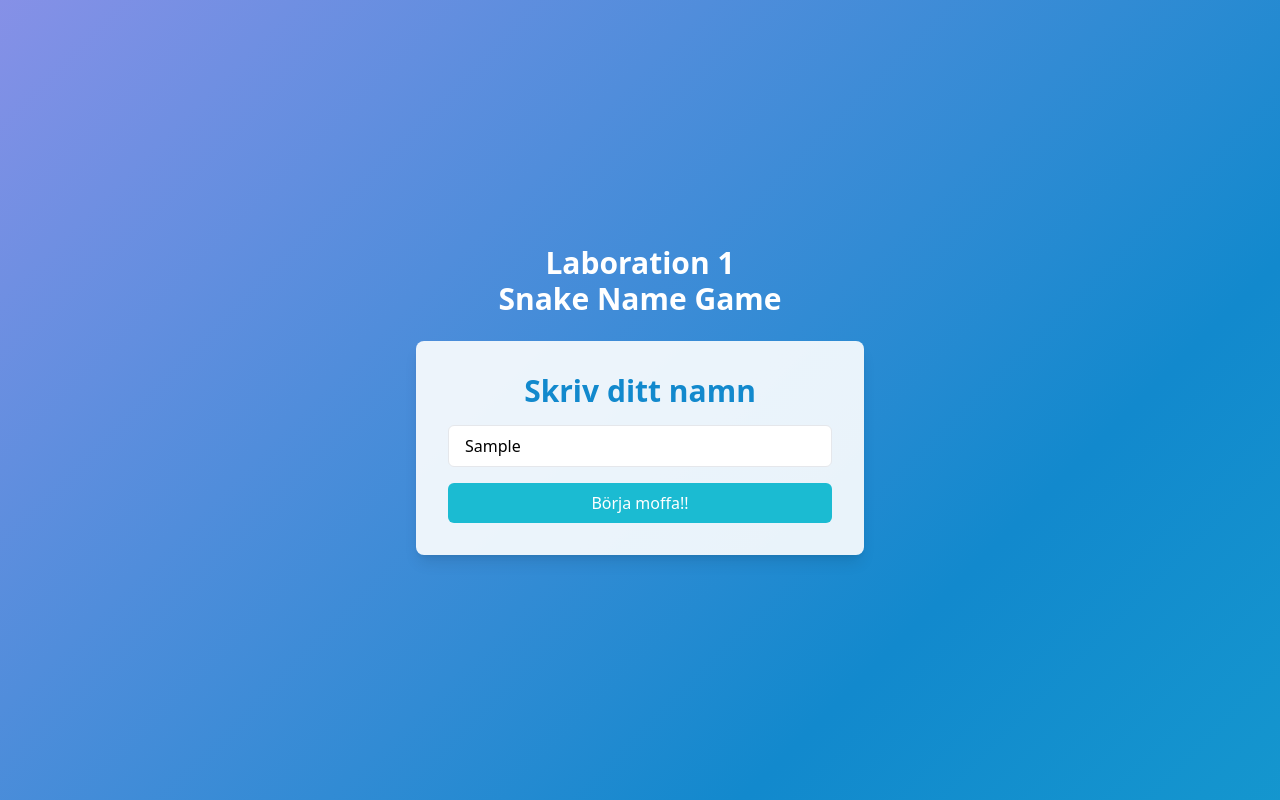
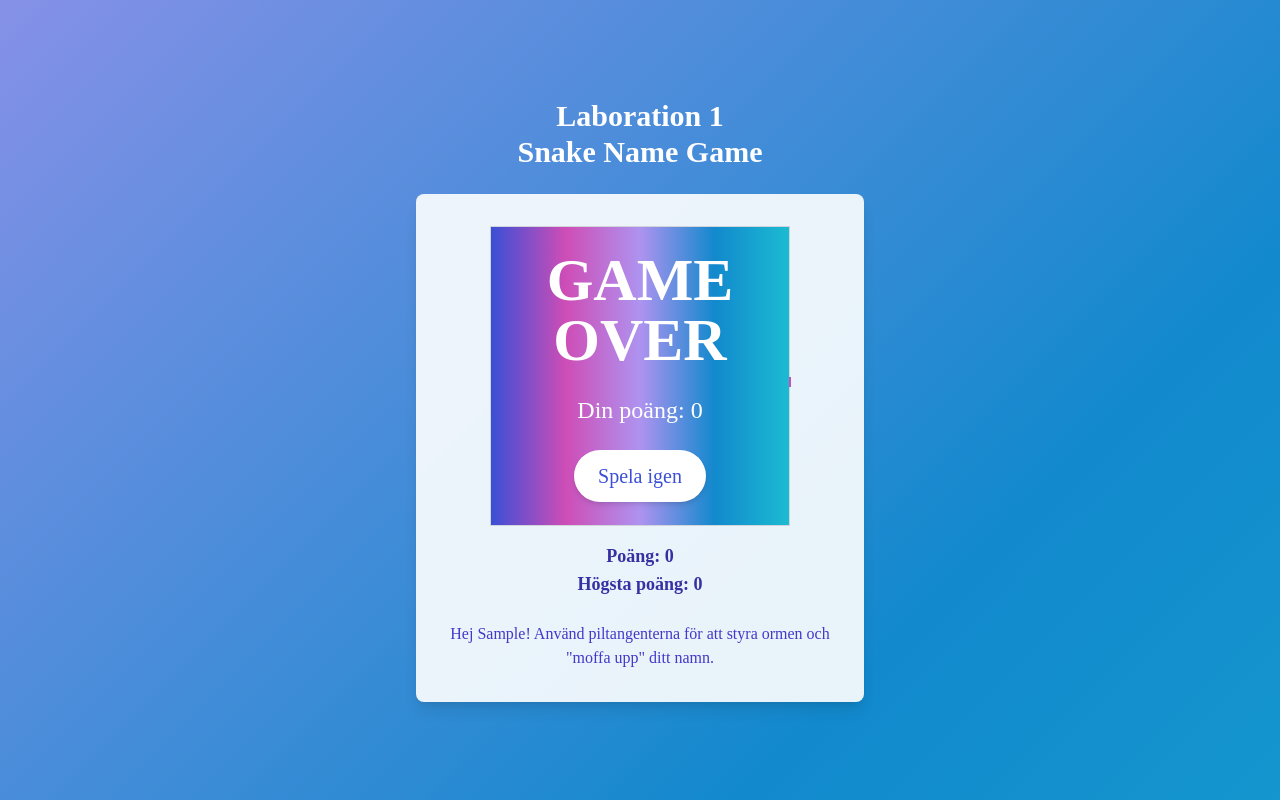
Before and after one commit to MarkerAnn/Laboration1-1dv610-JS, a website built with Vite: page index.html in a window 1280 px wide. Both pictures are taken after typing "Sample" into the empty fields and a click on the button "Börja moffa!!". Built offline with nearby package versions, Linux system fonts and the light colour scheme; a web font is replaced by a local one.

Commit message:
Add Game Over message insted of alert

```diff
--- a/index.html
+++ b/index.html
@@ -4,10 +4,16 @@
     <meta charset="UTF-8" />
     <meta name="viewport" content="width=device-width, initial-scale=1.0" />
     <title>Snake Name Game</title>
+    <link rel="preconnect" href="https://fonts.googleapis.com" />
+    <link rel="preconnect" href="https://fonts.gstatic.com" crossorigin />
+    <link
+      href="https://fonts.googleapis.com/css2?family=Viaoda+Libre&display=swap"
+      rel="stylesheet"
+    />
     <link rel="stylesheet" href="/src/style.css" />
   </head>
   <body
-    class="bg-gradient-animation animate-gradient-bg flex min-h-screen flex-col items-center justify-center bg-[length:400%_400%] p-4"
+    class="bg-gradient-animation animate-gradient-bg font-viaoda flex min-h-screen flex-col items-center justify-center bg-[length:400%_400%] p-4"
   >
     <div id="header" class="mb-6 text-center text-3xl font-bold text-white">
       <h2>Laboration 1</h2>
--- a/src/main.js
+++ b/src/main.js
@@ -6,7 +6,6 @@ import './style.css'
 // CDN safety for input
 // Add a loader
 // Add a reset button
-// Handle the last letter
 // Decrease speed?
 // Center GameBoard
 // Change 300 to variable for the game board size -> easier to change
@@ -35,6 +34,7 @@ gameBoard = document.querySelector('#gameBoard')
 const scoreBoard = document.querySelector('#scoreBoard')
 const currentScoreElement = document.querySelector('#currentScore')
 const highScoreElement = document.querySelector('#highScore')
+const appDiv = document.querySelector('#app')
 
 // Add event listener to the form
 nameForm.addEventListener('submit', (e) => {
@@ -152,7 +152,7 @@ function updateGameBoard() {
   // Draw the snake
   snake.forEach((segment) => {
     const snakeElement = document.createElement('div')
-    snakeElement.className = 'absolute w-2.5 h-2.5 bg-green-500'
+    snakeElement.className = 'absolute w-2.5 h-2.5 bg-gradient-2'
     snakeElement.style.left = `${segment.x}px`
     snakeElement.style.top = `${segment.y}px`
     gameBoard.appendChild(snakeElement)
@@ -224,7 +224,52 @@ function checkCollision(head) {
 function endGame() {
   clearInterval(gameLoop)
   document.removeEventListener('keydown', changeDirection)
-  alert('Game over')
+
+  showGameOverMessage()
+
+  // Show name input form again
+  // nameForm.classList.remove('hidden')
+  // gameBoard.classList.add('hidden')
+  // scoreBoard.classList.add('hidden')
+  // resultDiv.style.display = 'none'
+  // enterName.classList.remove('hidden')
+}
+
+// ************************* Show Game Over Message *************************
+function showGameOverMessage() {
+  const gameOverDiv = document.createElement('div')
+  gameOverDiv.className = 'absolute inset-0 flex items-center justify-center'
+
+  const messageContainer = document.createElement('div')
+  messageContainer.className =
+    'w-full h-full bg-custom-gradient flex flex-col items-center justify-center text-center'
+
+  const gameOverTitle = document.createElement('h2')
+  gameOverTitle.className = 'text-6xl font-bold text-white mb-6 font-viaoda'
+  gameOverTitle.textContent = 'GAME OVER'
+
+  const scoreMessage = document.createElement('p')
+  scoreMessage.className = 'text-2xl text-white mb-6 font-viaoda'
+  scoreMessage.textContent = `Din poäng: ${score}`
+
+  const playAgainBtn = document.createElement('button')
+  playAgainBtn.className =
+    'px-6 py-3 bg-white text-gradient-1 rounded-full hover:bg-gradient-5 hover:text-white transition-colors duration-300 text-xl font-viaoda shadow-md hover:shadow-lg transform hover:scale-105 transition-transform'
+  playAgainBtn.textContent = 'Spela igen'
+  playAgainBtn.addEventListener('click', restartGame)
+
+  messageContainer.appendChild(gameOverTitle)
+  messageContainer.appendChild(scoreMessage)
+  messageContainer.appendChild(playAgainBtn)
+  gameOverDiv.appendChild(messageContainer)
+
+  gameBoard.appendChild(gameOverDiv)
+}
+
+// ************************* Restart the game *************************
+function restartGame() {
+  // Clear the game board
+  gameBoard.innerHTML = ''
 
   // Reset game state
   snake = [{ x: 150, y: 150 }]
@@ -233,10 +278,6 @@ function endGame() {
   score = 0
   currentLetterIndex = 0
 
-  // Show name input form again
-  nameForm.classList.remove('hidden')
-  gameBoard.classList.add('hidden')
-  scoreBoard.classList.add('hidden')
-  resultDiv.style.display = 'none'
-  enterName.classList.remove('hidden')
+  // Start the game again
+  startGame()
 }
--- a/tailwind.config.js
+++ b/tailwind.config.js
@@ -22,6 +22,11 @@ export default {
       backgroundImage: {
         'gradient-animation':
           'linear-gradient(135deg, var(--gradient-1), var(--gradient-2), var(--gradient-3), var(--gradient-4), var(--gradient-5))',
+        'custom-gradient':
+          'linear-gradient(90deg, #3a4fd6, #ce4db6, #ae93f0, #1289cd, #1bbbd2)',
+      },
+      fontFamily: {
+        viaoda: ['"Viaoda Libre"', 'serif'], // Lägg till din Google Font här
       },
     },
   },
```
